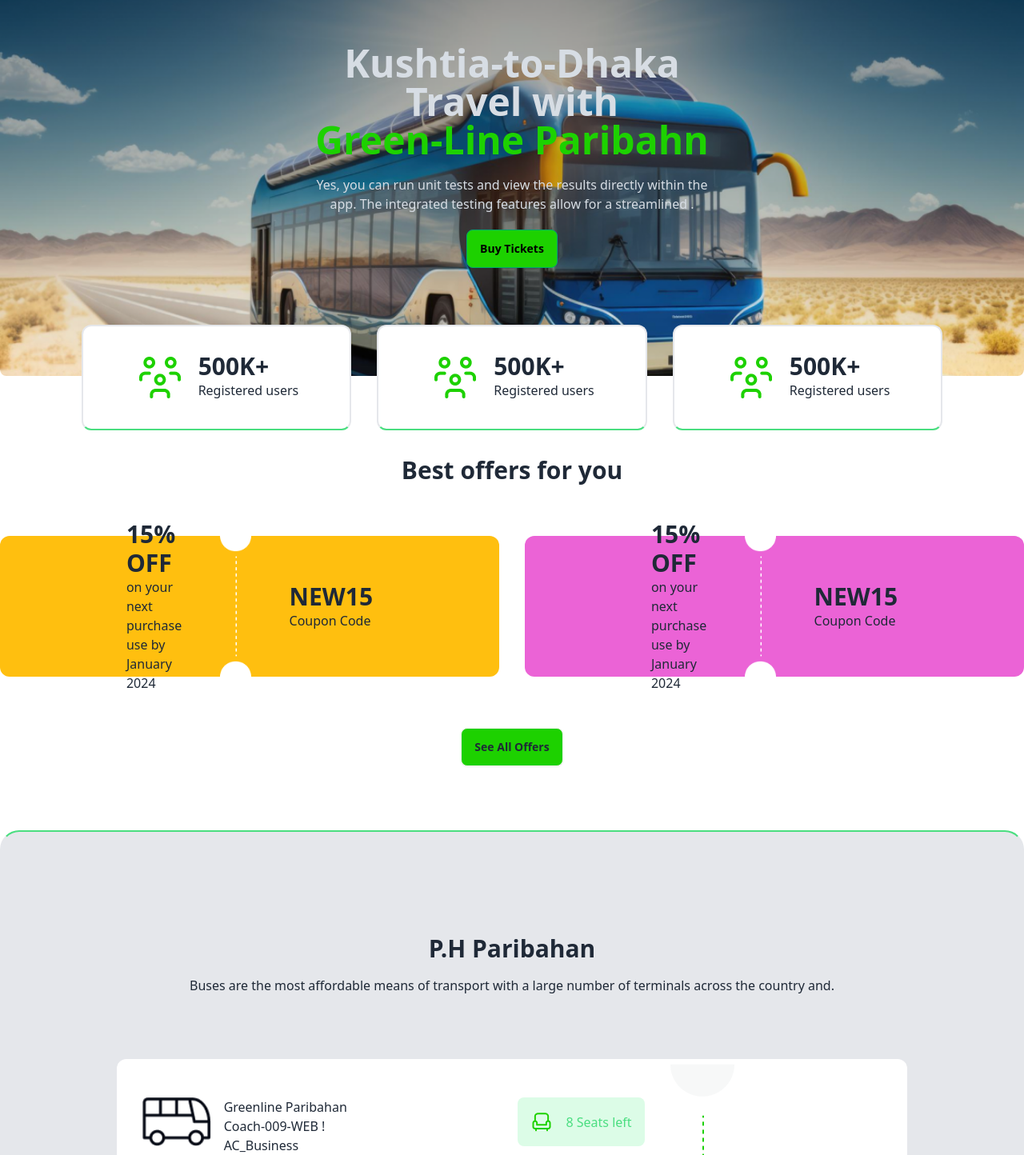
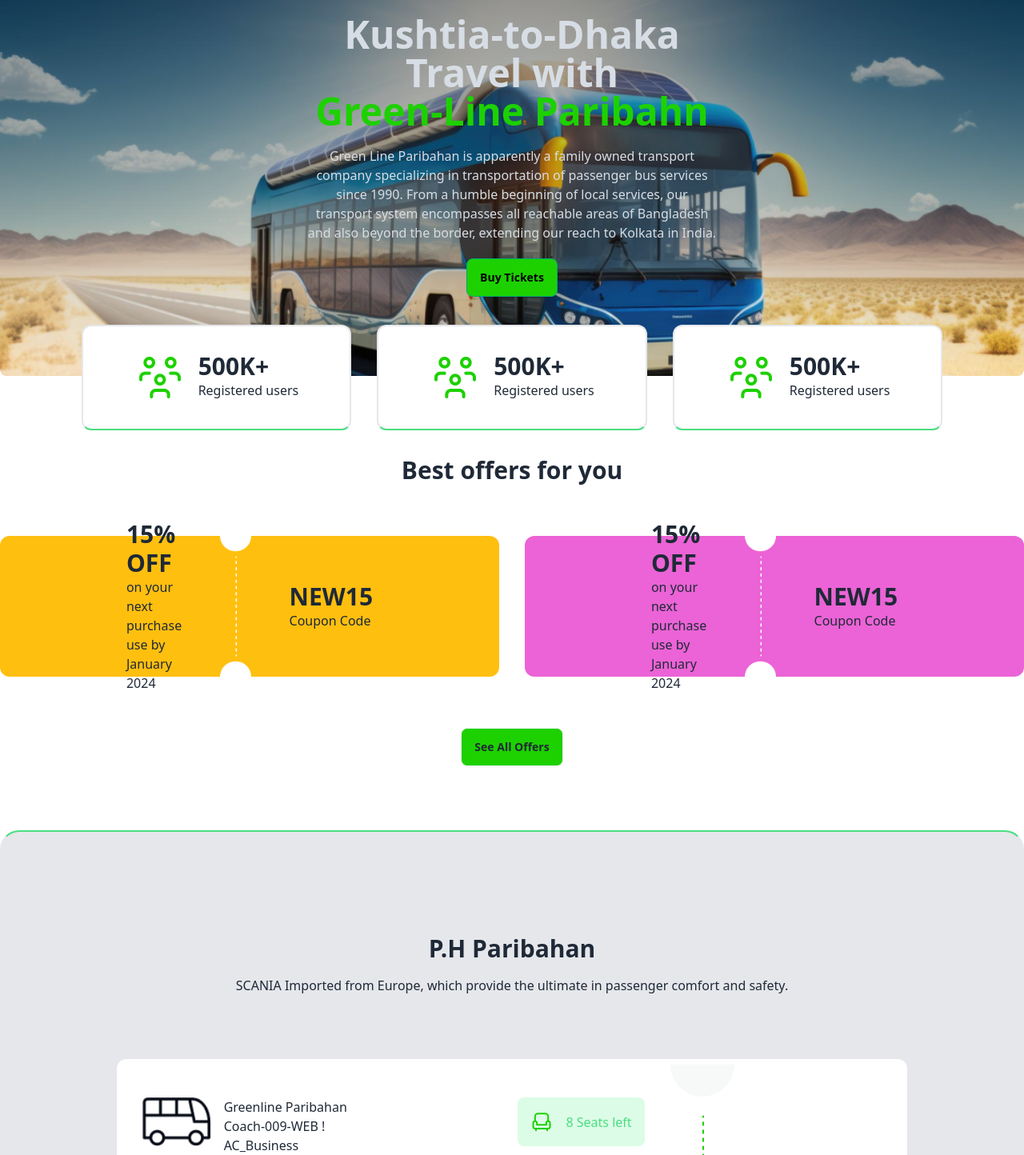
Before and after one commit to MdAlamin50/bus-ticket-A5, a plain HTML site: page index.html in a window 1280 px wide. Shown: the part 156-1600 px from the top of the page at 80% size. Drawn offline with nearby package versions, Linux system fonts and the light colour scheme.

Commit message:
added repiear text

```diff
--- a/index.html
+++ b/index.html
@@ -81,9 +81,7 @@
                 <span class="text-[#1dd100]">Green-Line Paribahn</span>
               </h1>
               <p class="mb-5">
-                Yes, you can run unit tests and view the results directly within
-                the app. The integrated testing features allow for a streamlined
-                .
+                Green Line Paribahan is apparently a family owned transport company specializing in transportation of passenger bus services since 1990. From a humble beginning of local services, our transport system encompasses all reachable areas of Bangladesh and also beyond the border, extending our reach to Kolkata in India.
               </p>
               <button class="btn btn-success bg-[#1dd100] font-bold">
                 Buy Tickets
@@ -169,8 +167,7 @@
         <div class="text-center mt-16 pb-20">
           <p class="font-bold text-3xl mb-4">P.H Paribahan</p>
           <p>
-            Buses are the most affordable means of transport with a large number
-            of terminals across the country and.
+            SCANIA Imported from Europe, which provide the ultimate in passenger comfort and safety.
           </p>
         </div>
         <div class="flex w-full bg-white rounded-xl">
```
